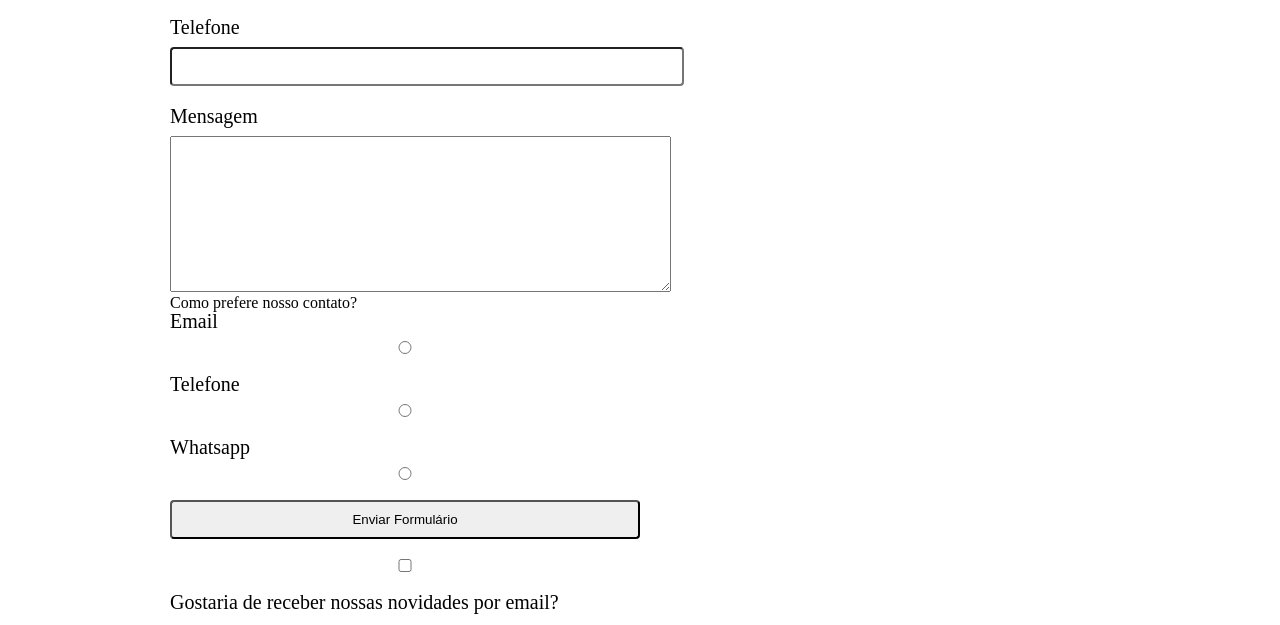
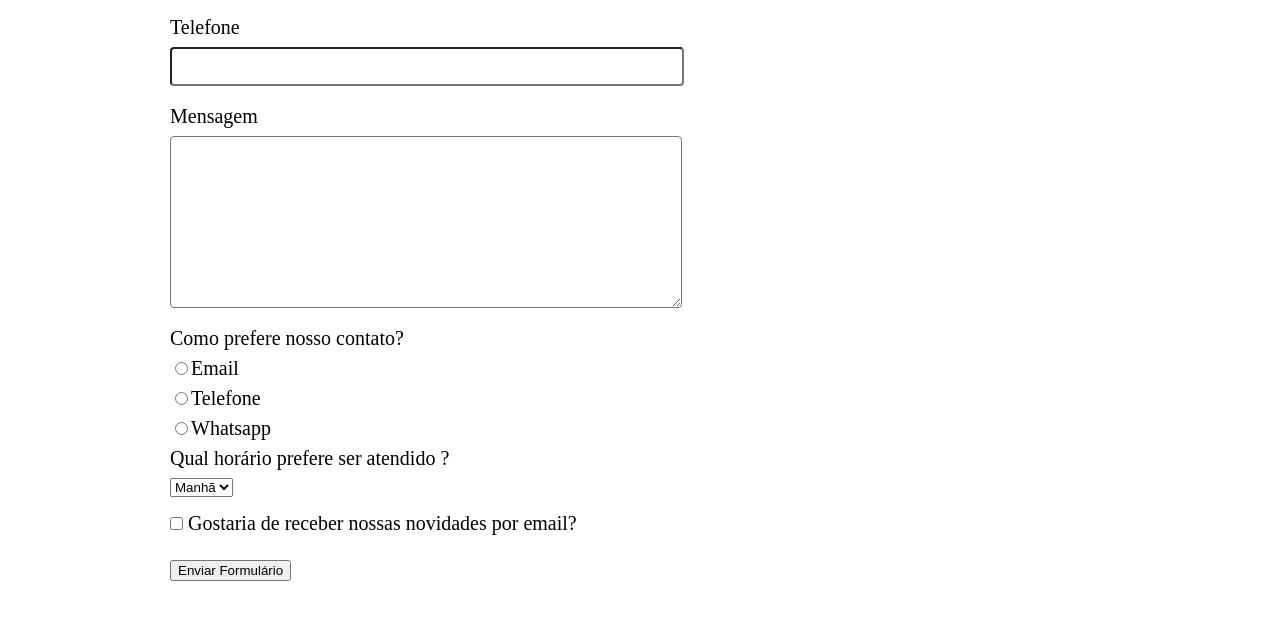
Before and after one commit to reisrafaell/barbearia_alura, a plain HTML site: page contato/contato.html in a window 1280 px wide. Shown: the part 464-1089 px from the top of the page. Drawn offline with Linux system fonts and the light colour scheme.

Commit message:
Feat: montando formulário de contato

```diff
--- a/contato/contato.css
+++ b/contato/contato.css
@@ -49,12 +49,12 @@ form{
 
 
 }
-form label{
+form label, form p{
     display: block;
     font-size: 20px;
     margin: 0 0 10px ;
 }
-form input{
+.input-padrao{
     display: block;
     margin: 0 0 20px;
     padding: 10px 20px ;
@@ -62,7 +62,10 @@ form input{
     width: 50%; /* largura do imput */
 }
 
+.checkbox{
+    margin: 20px 0 ;
 
+}
 
 footer{
 	text-align: center ;
--- a/contato/contato.html
+++ b/contato/contato.html
@@ -28,41 +28,51 @@
 
                 <form action="">
                     <label for="nomeSobrenome">Nome e sobrenome</label>
-                        <input type="text" id="nomeSobrenome">
+                        <input type="text" id="nomeSobrenome" class="input-padrao">
 
                     <label for="email">Email</label>
-                        <input type="text" id="email">
+                        <input type="text" id="email" class="input-padrao">
 
                     <label for="telefone">Telefone</label>
-                        <input type="text" id="telefone">
+                        <input type="text" id="telefone" class="input-padrao" >
 
 
 
                     <label for="mensagem">Mensagem</label>
-                         <textarea cols="60" rows="10" name="" id="mensagem" ></textarea>
+                         <textarea cols="60" rows="10" name="" id="mensagem" class="input-padrao" ></textarea>
 
 
                     <div>
                             <p>Como prefere nosso contato?</p>
-                                    <label for="radio-email">Email</label>
-                                         <input type="radio"  value="Email"   id="radio-email" name="contato">
-
-                                    <label for="radio-telefone">Telefone</label>
-                                            <input type="radio" value="Telefone"  id="radio-telefone" name="contato">
+                                    <label for="radio-email">  <input type="radio"  value="Email"   id="radio-email" name="contato" >Email</label>
 
 
-                                    <label for="radio-whatsapp">Whatsapp</label>
-                                            <input type="radio"  value="Whatsapp" id="radio-whatsapp" name="contato">
-
-
-                                            <input type="submit" value="Enviar Formulário">
-
-
-                    </div>
-                        <label for=""> <input type="checkbox" name="" id=""> Gostaria de receber nossas novidades por email?</label>
+                                    <label for="radio-telefone"><input type="radio" value="Telefone"  id="radio-telefone" name="contato" >Telefone</label>
 
 
 
+                                    <label for="radio-whatsapp"> <input type="radio"  value="Whatsapp" id="radio-whatsapp" name="contato" >Whatsapp</label>
+
+                    </div>
+
+
+                    <div>
+                        <p>Qual horário prefere ser atendido ?</p>
+                            <select >
+                                <option >Manhã</option>
+                                <option >Tarde</option>
+                                <option >Noite</option>
+                            </select>
+
+                      </div>
+
+
+
+
+                        <label for=""> <input type="checkbox"  class="checkbox"> Gostaria de receber nossas novidades por email?</label>
+
+
+                        <input type="submit" value="Enviar Formulário">
 
 
 
```
